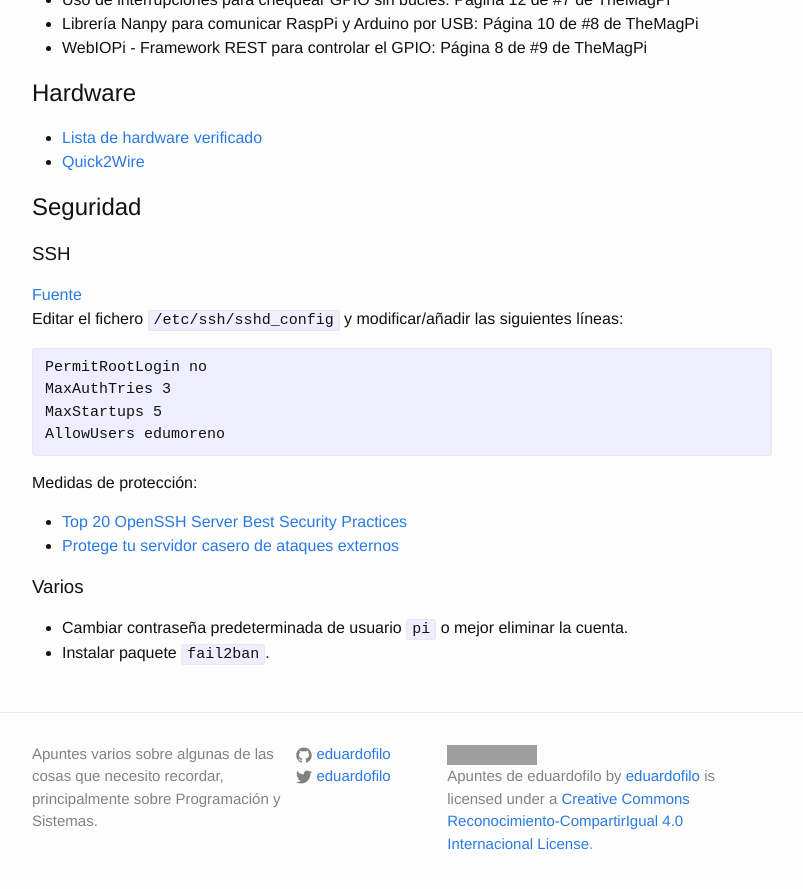
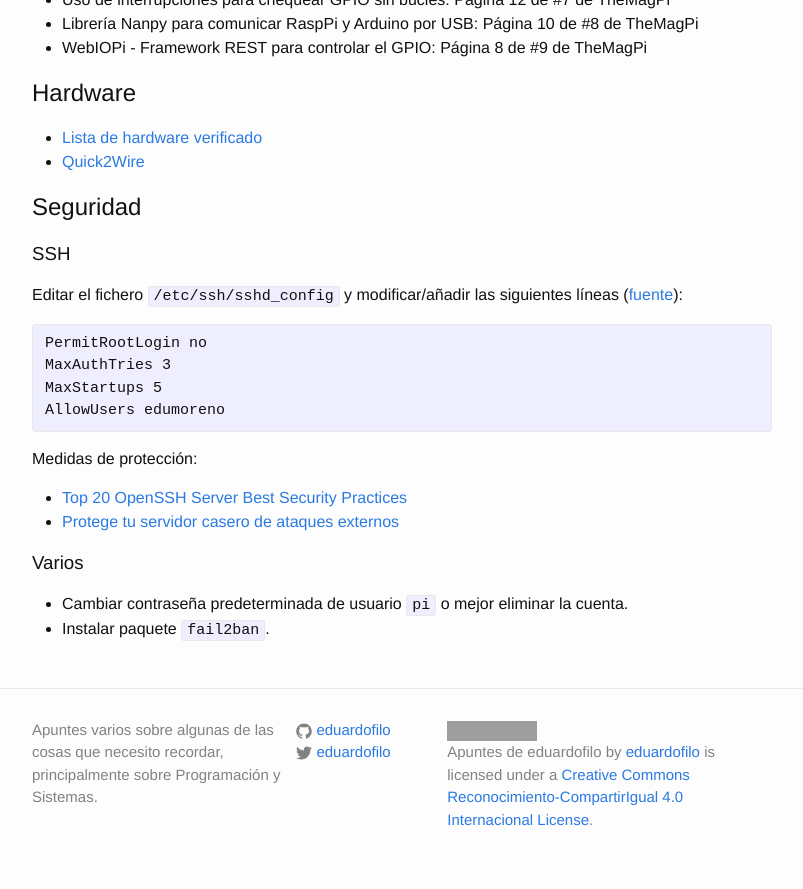
Before and after one commit to eduardofilo/eduardofilo.jekyll, a Jekyll site: the page built from sistemas/raspi.md, in a window 1280 px wide and 900 px high, scrolled down 2149 px. Shown: the top 889 px of the window, without its empty margins (238-1041 px from the left). Built offline with Jekyll 4.4.1, drawn with Linux system fonts in a browser that asks for light colours; grey boxes are pictures that could not be loaded.

Commit message:
Cambio menor.

```diff
--- a/sistemas/raspi.md
+++ b/sistemas/raspi.md
@@ -109,8 +109,7 @@ sudo swapon /var/swap
 
 ### SSH
 
-[Fuente](http://cuadernodelviaje.blogspot.com.es/2013/01/protegiendo-un-poco-nuestra-raspberry.html)
-Editar el fichero `/etc/ssh/sshd_config` y modificar/añadir las siguientes líneas:
+Editar el fichero `/etc/ssh/sshd_config` y modificar/añadir las siguientes líneas ([fuente](http://cuadernodelviaje.blogspot.com.es/2013/01/protegiendo-un-poco-nuestra-raspberry.html)):
 
 {% highlight text %}
 PermitRootLogin no
```
